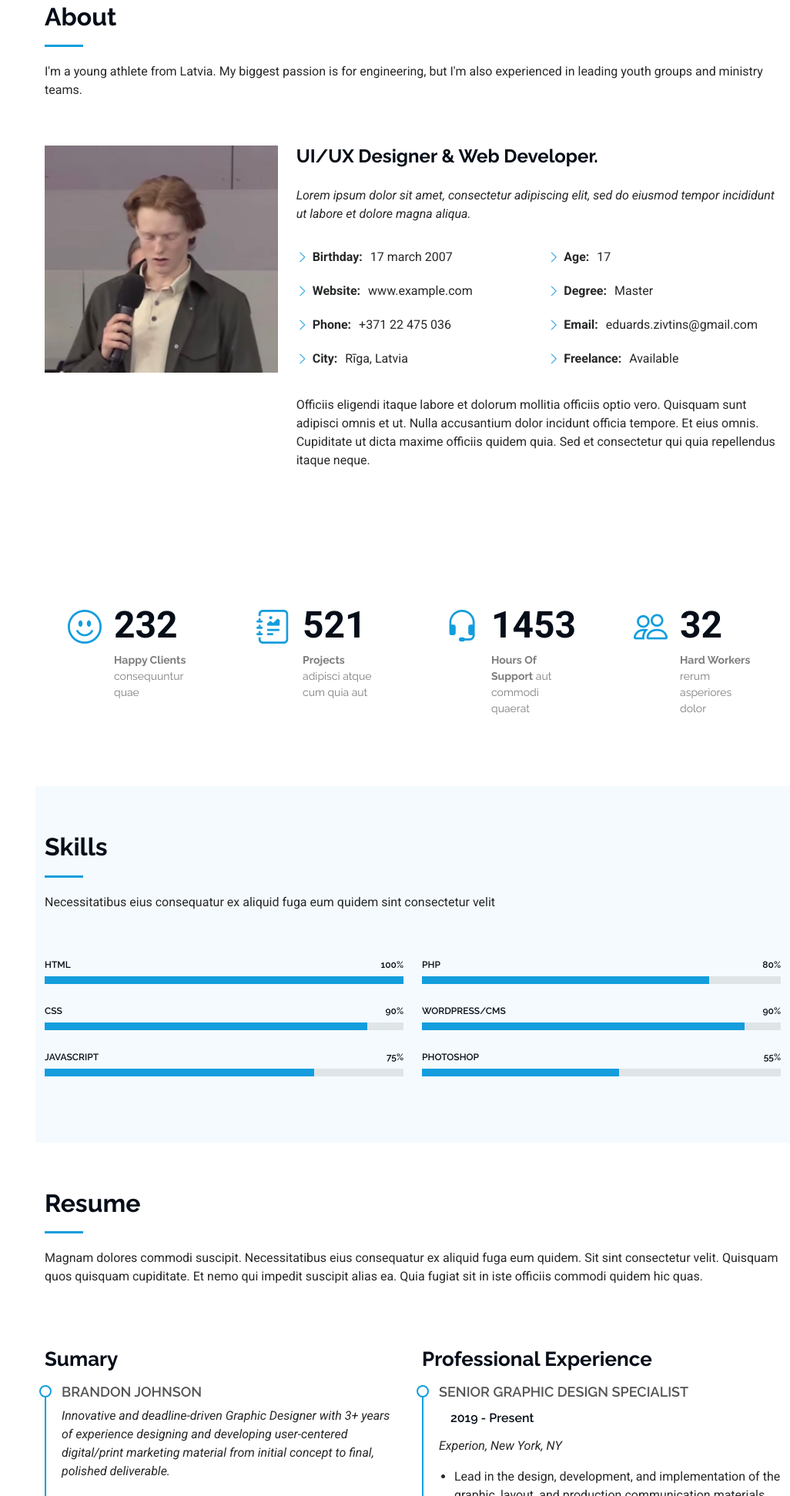
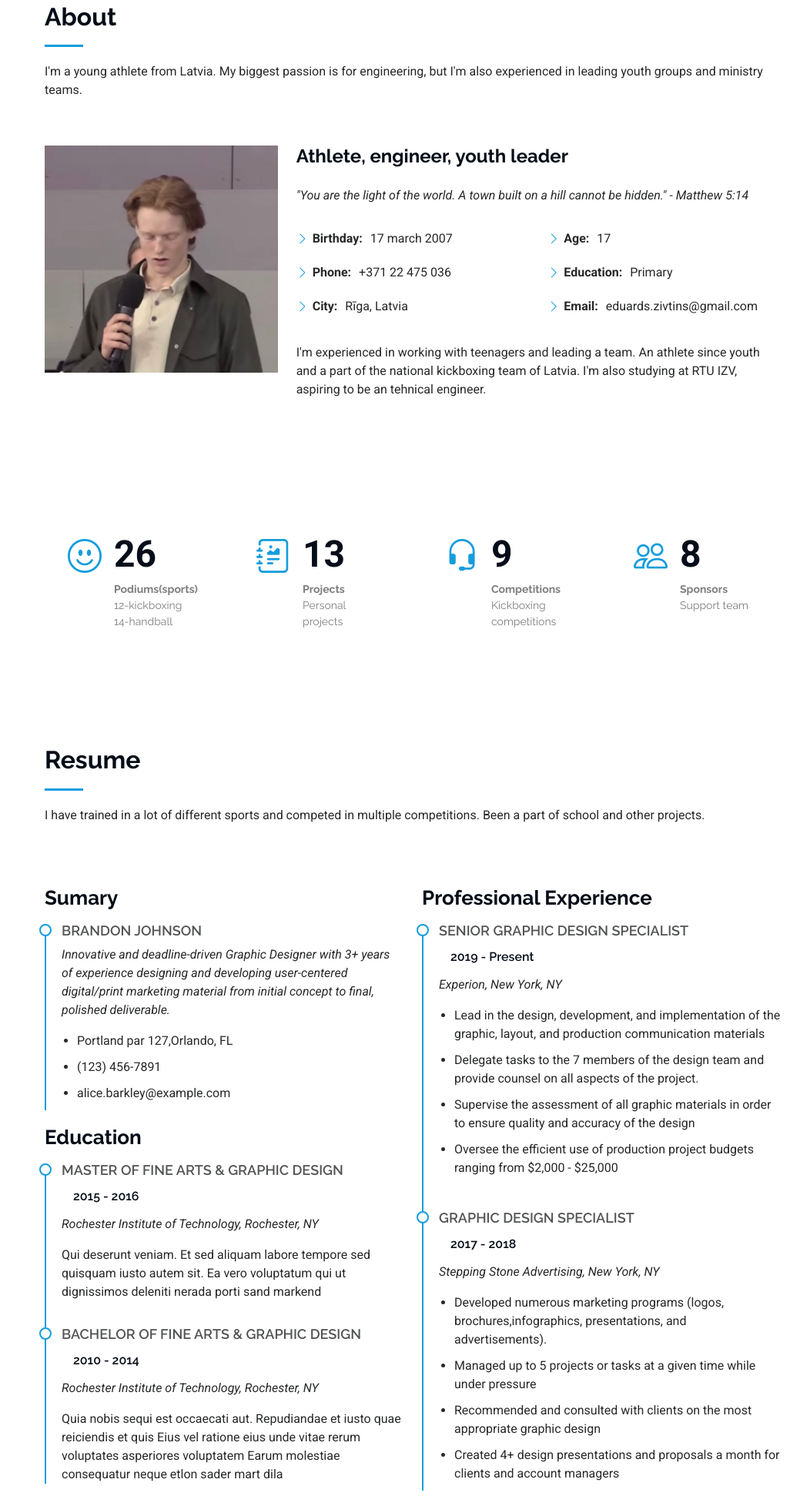
Before and after one commit to Zivtins/Portfolio, a plain HTML site: page index.html in a window 1280 px wide. Shown: the part 857-2800 px from the top of the page at 77% size, without its empty margins (254-1280 px from the left). Drawn offline with nearby package versions, Linux system fonts and the light colour scheme.

Commit message:
Sync changes

```diff
--- a/index.html
+++ b/index.html
@@ -11,6 +11,8 @@
   <!-- Favicons -->
   <link href="assets/img/favicon.png" rel="icon">
   <link href="assets/img/apple-touch-icon.png" rel="apple-touch-icon">
+  <script src="https://www.google.com/recaptcha/api.js?render=6Ld5YXEqAAAAAIC-6rwuy53wt11R5o2wMmvb_Y_E"></script>
+
 
   <!-- Fonts -->
   <link href="https://fonts.googleapis.com" rel="preconnect">
@@ -34,6 +36,18 @@
   * Author: BootstrapMade.com
   * License: https://bootstrapmade.com/license/
   ======================================================== -->
+
+  <script type="text/javascript"
+        src="https://cdn.jsdelivr.net/npm/@emailjs/browser@4/dist/email.min.js">
+</script>
+<script type="text/javascript" src="./assets/js/Gmail.js">
+   (function(){
+      emailjs.init({
+        publicKey: "56-IJZ5jVQmbz5ant",
+      });
+   })();
+</script>
+<script> src="main.js"</script>
 </head>
 
 <body class="index-page">
@@ -52,11 +66,11 @@
     </a>
 
     <div class="social-links text-center">
-      <a href="#" class="twitter"><i class="bi bi-twitter-x"></i></a>
+      <!-- <a href="#" class="twitter"><i class="bi bi-twitter-x"></i></a> -->
       <a href="#" class="facebook"><i class="bi bi-facebook"></i></a>
       <a href="#" class="instagram"><i class="bi bi-instagram"></i></a>
-      <a href="#" class="google-plus"><i class="bi bi-skype"></i></a>
-      <a href="#" class="linkedin"><i class="bi bi-linkedin"></i></a>
+      <!-- <a href="#" class="google-plus"><i class="bi bi-skype"></i></a> -->
+      <!-- <a href="#" class="linkedin"><i class="bi bi-linkedin"></i></a> -->
     </div>
 
     <nav id="navmenu" class="navmenu">
@@ -119,16 +133,15 @@
             <img src="assets/img/Matejs_(rediģ).jpeg" class="img-fluid" alt="">
           </div>
           <div class="col-lg-8 content">
-            <h2>UI/UX Designer &amp; Web Developer.</h2>
+            <h2>Athlete, engineer, youth leader</h2>
             <p class="fst-italic py-3">
-              Lorem ipsum dolor sit amet, consectetur adipiscing elit, sed do eiusmod tempor incididunt ut labore et dolore
-              magna aliqua.
+              "You are the light of the world. A town built on a hill cannot be hidden." - Matthew 5:14
             </p>
             <div class="row">
               <div class="col-lg-6">
                 <ul>
                   <li><i class="bi bi-chevron-right"></i> <strong>Birthday:</strong> <span>17 march 2007</span></li>
-                  <li><i class="bi bi-chevron-right"></i> <strong>Website:</strong> <span>www.example.com</span></li>
+                  <!--<li><i class="bi bi-chevron-right"></i> <strong>Website:</strong> <span>www.example.com</span></li> -->
                   <li><i class="bi bi-chevron-right"></i> <strong>Phone:</strong> <span>+371 22 475 036</span></li>
                   <li><i class="bi bi-chevron-right"></i> <strong>City:</strong> <span>Rīga, Latvia</span></li>
                 </ul>
@@ -136,15 +149,14 @@
               <div class="col-lg-6">
                 <ul>
                   <li><i class="bi bi-chevron-right"></i> <strong>Age:</strong> <span>17</span></li>
-                  <li><i class="bi bi-chevron-right"></i> <strong>Degree:</strong> <span>Master</span></li>
+                  <li><i class="bi bi-chevron-right"></i> <strong>Education:</strong> <span>Primary</span></li>
                   <li><i class="bi bi-chevron-right"></i> <strong>Email:</strong> <span>eduards.zivtins@gmail.com</span></li>
-                  <li><i class="bi bi-chevron-right"></i> <strong>Freelance:</strong> <span>Available</span></li>
+                 <!-- <li><i class="bi bi-chevron-right"></i> <strong>Freelance:</strong> <span>Available</span></li> -->
                 </ul>
               </div>
             </div>
             <p class="py-3">
-              Officiis eligendi itaque labore et dolorum mollitia officiis optio vero. Quisquam sunt adipisci omnis et ut. Nulla accusantium dolor incidunt officia tempore. Et eius omnis.
-              Cupiditate ut dicta maxime officiis quidem quia. Sed et consectetur qui quia repellendus itaque neque.
+              I'm experienced in working with teenagers and leading a team. An athlete since youth and a part of the national kickboxing team of Latvia. I'm also studying at RTU IZV, aspiring to be an tehnical engineer.
             </p>
           </div>
         </div>
@@ -163,32 +175,32 @@
           <div class="col-lg-3 col-md-6">
             <div class="stats-item">
               <i class="bi bi-emoji-smile"></i>
-              <span data-purecounter-start="0" data-purecounter-end="232" data-purecounter-duration="1" class="purecounter"></span>
-              <p><strong>Happy Clients</strong> <span>consequuntur quae</span></p>
+              <span data-purecounter-start="0" data-purecounter-end="26" data-purecounter-duration="1" class="purecounter"></span>
+              <p><strong>Podiums(sports)</strong> <span>12-kickboxing 14-handball</span></p>
             </div>
           </div><!-- End Stats Item -->
 
           <div class="col-lg-3 col-md-6">
             <div class="stats-item">
               <i class="bi bi-journal-richtext"></i>
-              <span data-purecounter-start="0" data-purecounter-end="521" data-purecounter-duration="1" class="purecounter"></span>
-              <p><strong>Projects</strong> <span>adipisci atque cum quia aut</span></p>
+              <span data-purecounter-start="0" data-purecounter-end="13" data-purecounter-duration="1" class="purecounter"></span>
+              <p><strong>Projects</strong> <span>Personal projects</span></p>
             </div>
           </div><!-- End Stats Item -->
 
           <div class="col-lg-3 col-md-6">
             <div class="stats-item">
               <i class="bi bi-headset"></i>
-              <span data-purecounter-start="0" data-purecounter-end="1453" data-purecounter-duration="1" class="purecounter"></span>
-              <p><strong>Hours Of Support</strong> <span>aut commodi quaerat</span></p>
+              <span data-purecounter-start="0" data-purecounter-end="9" data-purecounter-duration="1" class="purecounter"></span>
+              <p><strong>Competitions</strong> <span>Kickboxing competitions</span></p>
             </div>
           </div><!-- End Stats Item -->
 
           <div class="col-lg-3 col-md-6">
             <div class="stats-item">
               <i class="bi bi-people"></i>
-              <span data-purecounter-start="0" data-purecounter-end="32" data-purecounter-duration="1" class="purecounter"></span>
-              <p><strong>Hard Workers</strong> <span>rerum asperiores dolor</span></p>
+              <span data-purecounter-start="0" data-purecounter-end="8" data-purecounter-duration="1" class="purecounter"></span>
+              <p><strong>Sponsors</strong> <span>Support team</span></p>
             </div>
           </div><!-- End Stats Item -->
 
@@ -198,82 +210,13 @@
 
     </section><!-- /Stats Section -->
 
-    <!-- Skills Section -->
-    <section id="skills" class="skills section light-background">
-
-      <!-- Section Title -->
-      <div class="container section-title" data-aos="fade-up">
-        <h2>Skills</h2>
-        <p>Necessitatibus eius consequatur ex aliquid fuga eum quidem sint consectetur velit</p>
-      </div><!-- End Section Title -->
-
-      <div class="container" data-aos="fade-up" data-aos-delay="100">
-
-        <div class="row skills-content skills-animation">
-
-          <div class="col-lg-6">
-
-            <div class="progress">
-              <span class="skill"><span>HTML</span> <i class="val">100%</i></span>
-              <div class="progress-bar-wrap">
-                <div class="progress-bar" role="progressbar" aria-valuenow="100" aria-valuemin="0" aria-valuemax="100"></div>
-              </div>
-            </div><!-- End Skills Item -->
-
-            <div class="progress">
-              <span class="skill"><span>CSS</span> <i class="val">90%</i></span>
-              <div class="progress-bar-wrap">
-                <div class="progress-bar" role="progressbar" aria-valuenow="90" aria-valuemin="0" aria-valuemax="100"></div>
-              </div>
-            </div><!-- End Skills Item -->
-
-            <div class="progress">
-              <span class="skill"><span>JavaScript</span> <i class="val">75%</i></span>
-              <div class="progress-bar-wrap">
-                <div class="progress-bar" role="progressbar" aria-valuenow="75" aria-valuemin="0" aria-valuemax="100"></div>
-              </div>
-            </div><!-- End Skills Item -->
-
-          </div>
-
-          <div class="col-lg-6">
-
-            <div class="progress">
-              <span class="skill"><span>PHP</span> <i class="val">80%</i></span>
-              <div class="progress-bar-wrap">
-                <div class="progress-bar" role="progressbar" aria-valuenow="80" aria-valuemin="0" aria-valuemax="100"></div>
-              </div>
-            </div><!-- End Skills Item -->
-
-            <div class="progress">
-              <span class="skill"><span>WordPress/CMS</span> <i class="val">90%</i></span>
-              <div class="progress-bar-wrap">
-                <div class="progress-bar" role="progressbar" aria-valuenow="90" aria-valuemin="0" aria-valuemax="100"></div>
-              </div>
-            </div><!-- End Skills Item -->
-
-            <div class="progress">
-              <span class="skill"><span>Photoshop</span> <i class="val">55%</i></span>
-              <div class="progress-bar-wrap">
-                <div class="progress-bar" role="progressbar" aria-valuenow="55" aria-valuemin="0" aria-valuemax="100"></div>
-              </div>
-            </div><!-- End Skills Item -->
-
-          </div>
-
-        </div>
-
-      </div>
-
-    </section><!-- /Skills Section -->
-
     <!-- Resume Section -->
     <section id="resume" class="resume section">
 
       <!-- Section Title -->
       <div class="container section-title" data-aos="fade-up">
         <h2>Resume</h2>
-        <p>Magnam dolores commodi suscipit. Necessitatibus eius consequatur ex aliquid fuga eum quidem. Sit sint consectetur velit. Quisquam quos quisquam cupiditate. Et nemo qui impedit suscipit alias ea. Quia fugiat sit in iste officiis commodi quidem hic quas.</p>
+        <p>I have trained in a lot of different sports and competed in multiple competitions. Been a part of school and other projects.  </p>
       </div><!-- End Section Title -->
 
       <div class="container">
@@ -705,7 +648,7 @@
   <!-- Section Title -->
   <div class="container section-title" data-aos="fade-up">
     <h2>Contact</h2>
-        <p>Necessitatibus eius consequatur ex aliquid fuga eum quidem sint consectetur velit</p>
+    <p>Here's my contact information</p>
   </div><!-- End Section Title -->
 
   <div class="container" data-aos="fade-up" data-aos-delay="100">
@@ -719,32 +662,34 @@
             <i class="bi bi-geo-alt flex-shrink-0"></i>
             <div>
               <h3>Address</h3>
-                  <p>A108 Adam Street, New York, NY 535022</p>
+              <p>Indriķa iela 2B, Rīga, LV-1004</p>
             </div>
           </div><!-- End Info Item -->
 
           <div class="info-item d-flex" data-aos="fade-up" data-aos-delay="300">
             <i class="bi bi-telephone flex-shrink-0"></i>
             <div>
-                  <h3>Call Us</h3>
-                  <p>+1 5589 55488 55</p>
+              <h3>Phone number</h3>
+              <p>+371 22 475 036</p>
             </div>
           </div><!-- End Info Item -->
 
           <div class="info-item d-flex" data-aos="fade-up" data-aos-delay="400">
             <i class="bi bi-envelope flex-shrink-0"></i>
             <div>
-                  <h3>Email Us</h3>
-                  <p>info@example.com</p>
+              <h3>Email</h3>
+              <p>eduards.zivtins@gmail.com</p>
             </div>
           </div><!-- End Info Item -->
 
-              <iframe src="https://www.google.com/maps/embed?pb=!1m14!1m8!1m3!1d48389.78314118045!2d-74.006138!3d40.710059!3m2!1i1024!2i768!4f13.1!3m3!1m2!1s0x89c25a22a3bda30d%3A0xb89d1fe6bc499443!2sDowntown%20Conference%20Center!5e0!3m2!1sen!2sus!4v1676961268712!5m2!1sen!2sus" frameborder="0" style="border:0; width: 100%; height: 270px;" allowfullscreen="" loading="lazy" referrerpolicy="no-referrer-when-downgrade"></iframe>
+          <iframe src="https:www.google.com/maps/embed?pb=!1m18!1m12!1m3!1d55255.24732515991!2d24.124592586684365!3d56.95669595300026!2m3!1f0!2f0!3f0!3m2!1i1024!2i768!4f13.1!3m3!1m2!1s0x46eed037316a72a3%3A0x3811fc0decfbe810!2zSW5kcmnEt2EgaWVsYSAyYiwgWmVtZ2FsZXMgcHJpZWvFoXBpbHPEk3RhLCBSxKtnYSwgTFYtMTAwNA!5e0!3m2!1sen!2slv!4v1730359137803!5m2!1sen!2slv" width="100%" height="270" style="border:0;" allowfullscreen="" loading="lazy" referrerpolicy="no-referrer-when-downgrade"></iframe>
         </div>
       </div>
 
       <div class="col-lg-7">
-            <form action="forms/contact.php" method="post" class="php-email-form" data-aos="fade-up" data-aos-delay="200">
+        <!-- Add the onsubmit handler here to prevent default form action -->
+
+        <form onsubmit="epasts(); return false;" class="php-email-form" data-aos="fade-up" data-aos-delay="200">
           <div class="row gy-4">
 
             <div class="col-md-6">
@@ -772,7 +717,7 @@
               <div class="error-message"></div>
               <div class="sent-message">Your message has been sent. Thank you!</div>
 
-                  <button type="submit">Send Message</button>
+              <button type="submit">Submit</button>
             </div>
 
           </div>
@@ -784,6 +729,7 @@
   </div>
 
 </section><!-- /Contact Section -->
+
 
   </main>
 
```
Also changed, not shown: assets/js/Gmail.js (added, +30 -0 lines). Lines whose indentation alone changed are shown as unchanged.
